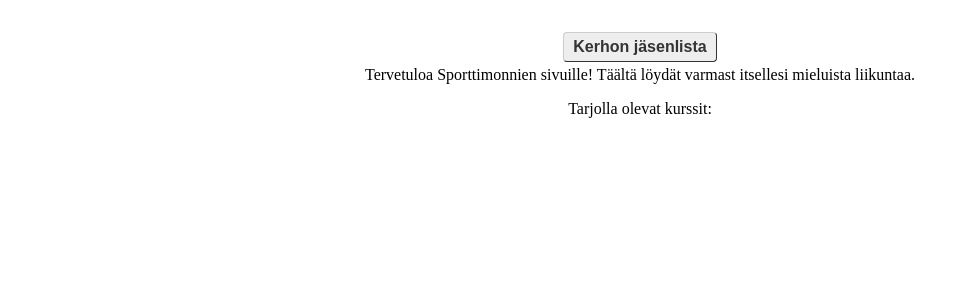
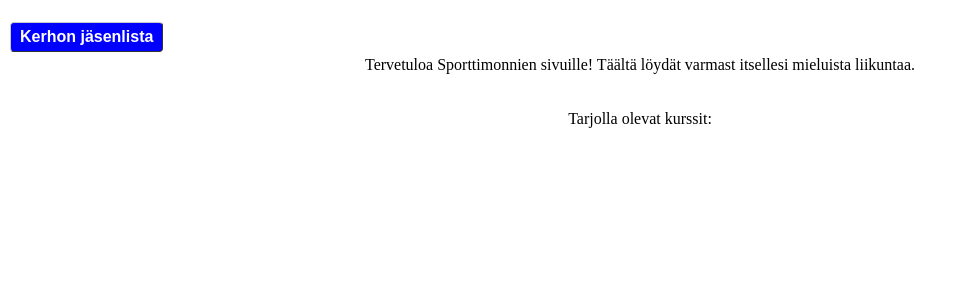
Before and after one commit to ileskaa/database-app-project, a Flask app: template templates/index.html in a window 1280 px wide. Shown: the part 71-371 px from the top of the page, without its empty margins (0-967 px from the left). Run offline with Flask 3, Linux system fonts and the light colour scheme; the template is opened without the code that fills it, so the values that code supplies are empty; the visitor is signed in with stand-in values (Sample User, id 1).

Commit message:
Update CSS styles

```diff
--- a/static/style.css
+++ b/static/style.css
@@ -74,9 +74,18 @@ header h3 {
   margin-top: 20px;
 }
 
+.mt-4em {
+  margin-top: 4em;
+}
+
 .mb-10 {
   margin-bottom: 10px;
 }
+
+.mb-20 {
+  margin-bottom: 20px;
+}
+
 
 .mx-10 {
   margin-top: 10px;
@@ -119,3 +128,21 @@ header h3 {
   padding: 10px 0px;
   border-bottom: 1px solid lightgray;
 }
+
+.members-link {
+  margin-left: 10px;
+  margin-top: -10px;
+  margin-right: auto;
+  background-color: blue;
+  color: white;
+}
+
+.member {
+  padding: 15px 0;
+  /* border-top: 1px solid lightgray; */
+  border-bottom: 1px solid lightgray;
+}
+
+.underline {
+  text-decoration: underline;
+}
```
